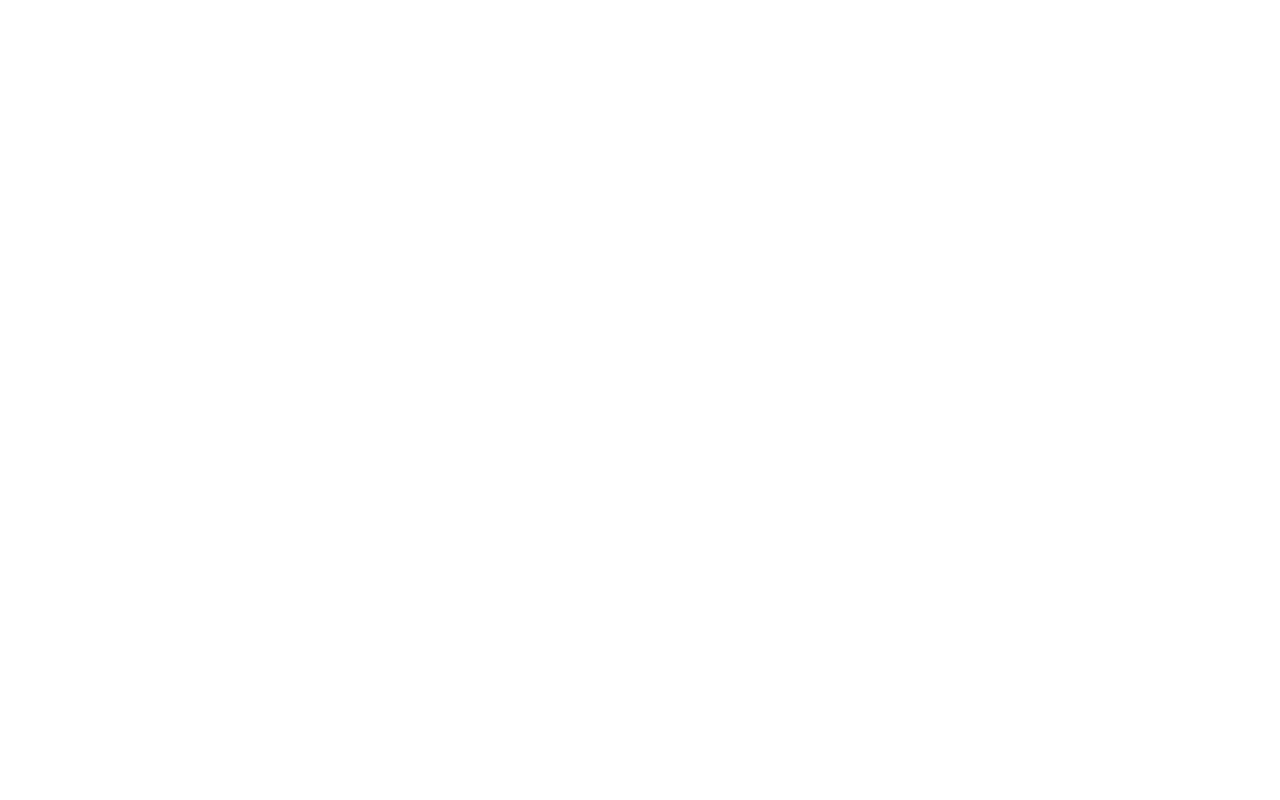
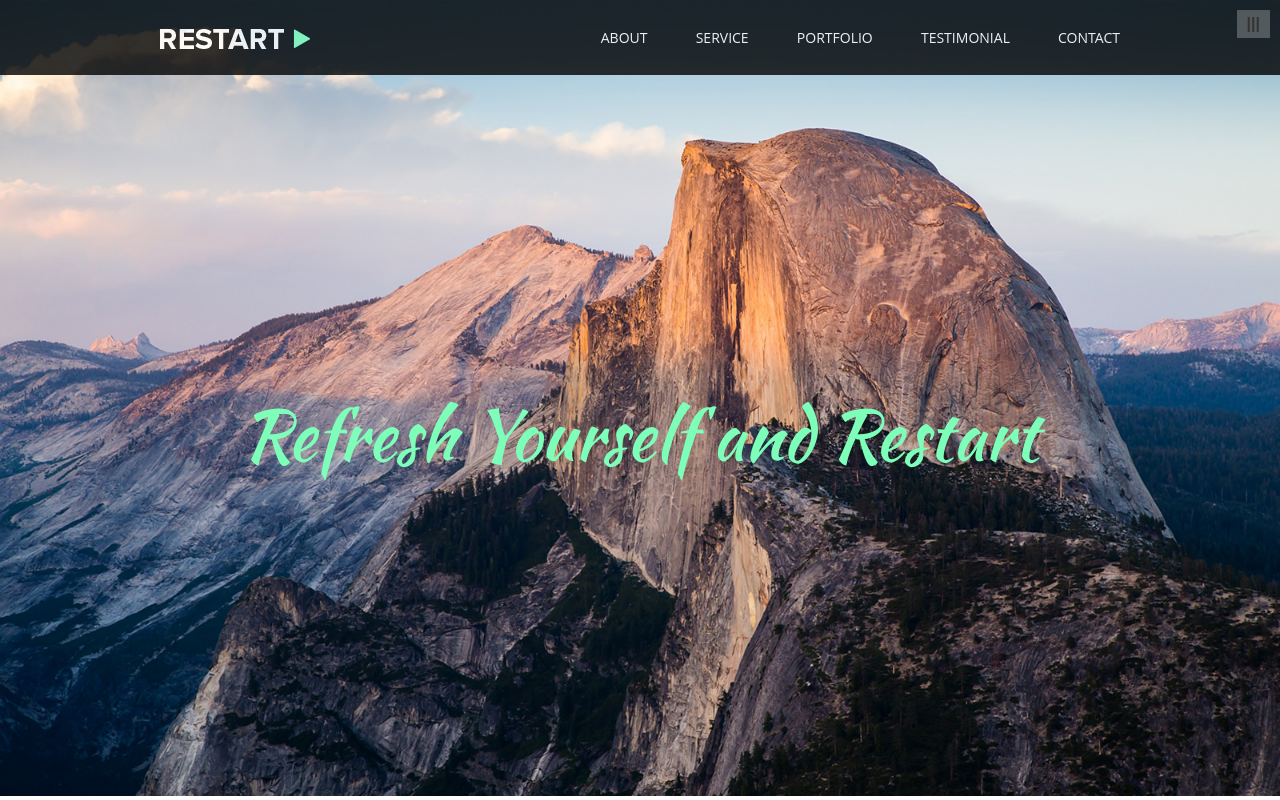
Before and after one commit to Zimniros/restart_template, a website: page index.html in a window 1280 px wide. Drawn offline with Linux system fonts and the light colour scheme.

Commit message:
header was finished

```diff
--- a/index.html
+++ b/index.html
@@ -1,15 +1,52 @@
 <!DOCTYPE html>
 <html lang="en">
+
 <head>
   <meta charset="UTF-8">
   <meta name="viewport" content="width=device-width, initial-scale=1.0">
   <meta http-equiv="X-UA-Compatible" content="ie=edge">
   <title>Restart website template</title>
-
+  <link href="https://fonts.googleapis.com/css?family=Kaushan+Script" rel="stylesheet">
   <link rel="stylesheet" href="bower_components/normalize-css/normalize.css">
   <link rel="stylesheet" href="css/style.css">
 </head>
+
 <body>
+  <header class="header">
+    <div class="top-bar">
+      <div class="main-container">
+        <a href="#" class="top-logo">
+          <img src="img/logo.png" alt="Logo">
+        </a>
+        <!-- end of . -->
+        <ul class="top-nav">
+          <li class="top-nav__item">
+            <a href="#" class="top-nav__link">About</a>
+          </li>
+          <li class="top-nav__item">
+            <a href="#" class="top-nav__link">Service</a>
+          </li>
+          <li class="top-nav__item">
+            <a href="#" class="top-nav__link">Portfolio</a>
+          </li>
+          <li class="top-nav__item">
+            <a href="#" class="top-nav__link">Testimonial</a>
+          </li>
+          <li class="top-nav__item">
+            <a href="#" class="top-nav__link">Contact</a>
+          </li>
+        </ul>
+        <!-- end of .top-nav -->
+      </div>
+      <!-- end of .main-container -->
+    </div>
+    <!-- end of .top-bar -->
+    <div class="main-container">
+      <p class="hero-title">Refresh Yourself and Restart</p>
+    </div>
+    <!-- end of .main-container -->
+  </header>
+  <!-- end of .header -->
+</body>
 
-</body>
 </html>
--- a/scss/style.scss
+++ b/scss/style.scss
@@ -1,2 +1,89 @@
 @import "../bower_components/susy/sass/_susy.scss";
 @import "../bower_components/breakpoint-sass/stylesheets/_breakpoint.scss";
+$susy: ( columns: 12, gutters: .25, container: 960px, math: fluid, output: float,debug: ( image: show-columns, color: rgba(224,58,185,.7), output: overlay, toggle: top right, ), );
+$main-color: #fff;
+$second-color: #7dffba;
+$dark-grey: #555;
+$light-gray: #777;
+$dark-blue: #131a1d;
+
+.main-container {
+  @include container;
+}
+body {
+  font-family: 'Open sans', sans-serif, serif;
+  font-size: 16px;
+}
+
+h1,
+h2,
+h3,
+h4,
+h5,
+h6,
+p,
+ul {
+  margin: 0;
+  padding: 0;
+}
+
+ul {
+  list-style: none;
+}
+
+a {
+  text-decoration: none;
+  text-transform: uppercase;
+  font-size: 0.875rem;
+  line-height: 1.643;
+}
+/***********************************************
+                #header
+***********************************************/
+.header {
+  background: $light-gray url('../img/header-bg.jpg');
+  background-size: cover;
+}
+
+.top-bar {
+  background: #000;
+  opacity: 0.8;
+  padding: 26px 0;
+  @include susy-clearfix;
+}
+
+.top-logo {
+  @include span(3);
+}
+
+.top-logo img {
+  vertical-align: middle;
+}
+
+.top-nav {
+  @include span(8 last);
+  text-align: right;
+}
+
+.top-nav__item {
+  display: inline-block;
+  margin-left: 2.750em;
+}
+
+.top-nav__link {
+  color: $main-color;
+  vertical-align: middle;
+
+  &:active,
+  &:hover {
+    color: $second-color;
+  }
+}
+
+.hero-title {
+  padding: 20rem 0;
+  color: $second-color;
+  text-align: center;
+  font-size: 4.375rem;
+  font-family: 'Kaushan Script', cursive;
+}
```
Also changed, not shown: css/style.css, img/logo.png (added).
